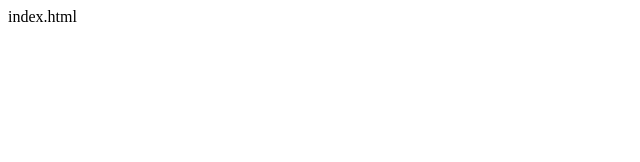
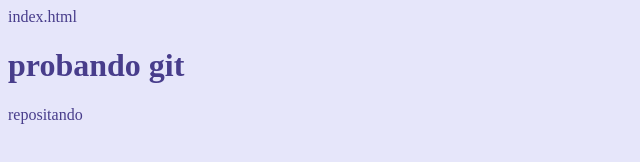
Before and after one commit to Skunyeed/dawentorno, a plain HTML site: page index.html in a window 1280 px wide. Shown: the whole page, without its empty margins (0-640 px from the left). Drawn offline with Linux system fonts and the light colour scheme.

Commit message:
cambio nueva rama

```diff
--- /dev/null
+++ b/css/style.css
@@ -0,0 +1,7 @@
+body {
+	background-color: lavender;
+	color: darkslateblue;
+	font-style: verdana, helvetica, sans-serif;
+
+
+}
--- a/index.html
+++ b/index.html
@@ -3,9 +3,11 @@ index.html
 <html>
 <head>
 	<meta charset="utf-8">
-	<title></title>
+	<title>Alejandro Marin</title>
+	<link rel="stylesheet" type="text/css" href="css/style.css">
 </head>
 <body>
-
+<h1>probando git</h1>
+<p>repositando </p>
 </body>
 </html>
```
